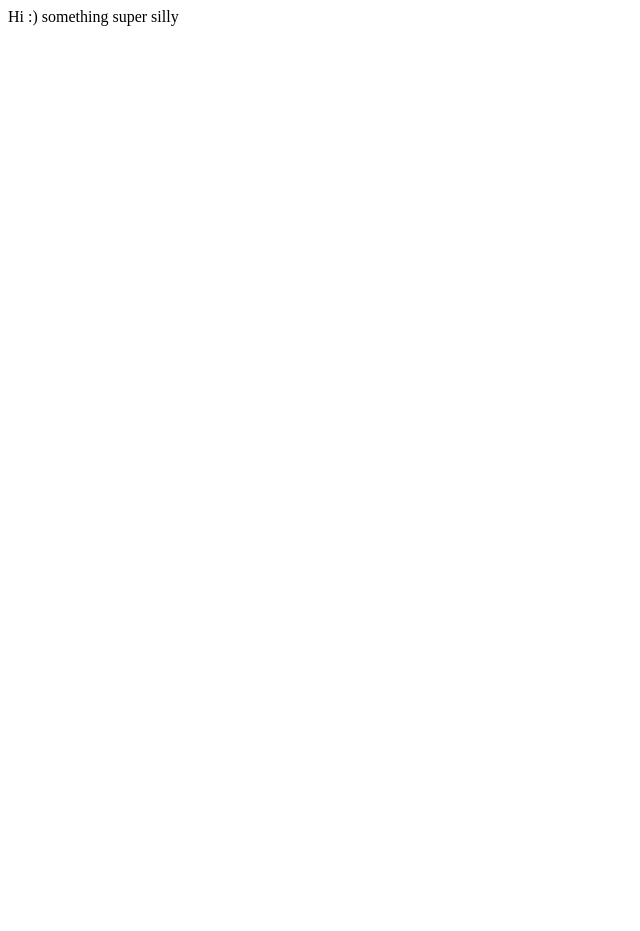
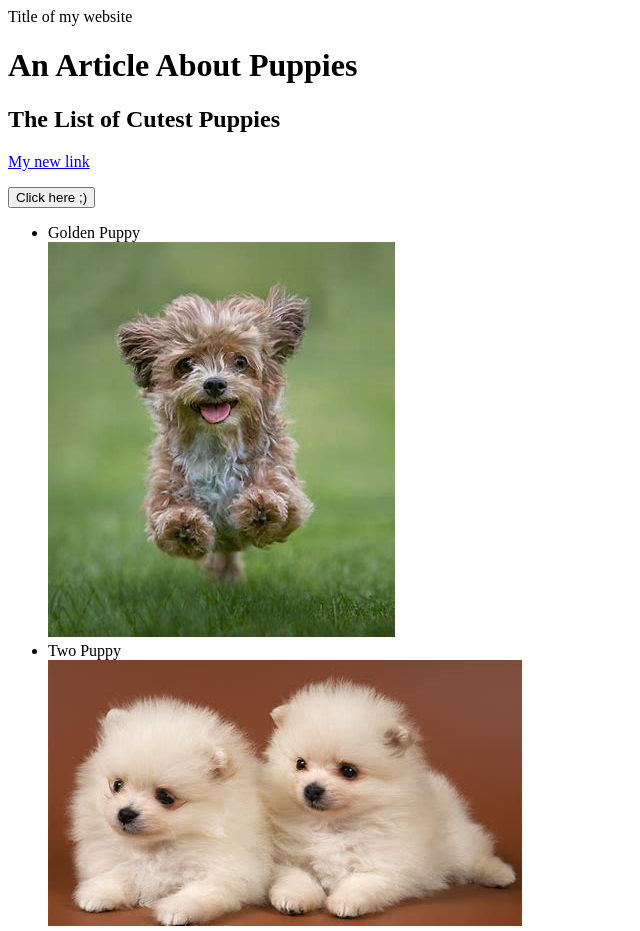
Before and after one commit to nuonuo36/Website, a plain HTML site: page index.html in a window 1280 px wide. Shown: the top 931 px of the page, without its empty margins (0-640 px from the left). Before the commit the page ends 800 px from the top, so only its background shows below. Drawn offline with Linux system fonts and the light colour scheme.

Commit message:
made skeleton

```diff
--- a/index.html
+++ b/index.html
@@ -1,7 +1,55 @@
 <!DOCTYPE html>
 <html lang="en">
+
+    <!-- define metadata about your site -->
+    <head>
+        Title of my website
+    </head>
+    <!-- Body is where all of my content lives - this is what the visitors will see-->
     <body>
-        Hi :)
-        something super silly
+        <!-- header 1 (header 2, header 3) -->
+        <h1>An Article About Puppies</h1>
+        <h2>The List of Cutest Puppies</h2>
+
+        <!-- font-family:verdana, courier -->
+        <!-- font-size: sss pt -->
+        <!-- text-align:center -->
+
+<!--
+        <div style="color:rgb(15, 190, 238); font-size:xx-large;font-family:'Franklin Gothic Medium', 'Arial Narrow', Arial, sans-serif ">
+            <p style="color:indianred">some content some content some content some content some content some content</p>
+            <p>some content some content some content some content some content some content</p>
+        </div> -->
+
+        <p>
+            <a href="www.github.com">My new link</a>
+        </p>
+
+        <p>
+            <button onclick = "alert('You have clicked the button!')"> Click here ;)
+            </button>
+        </p>
+
+        <div>
+        <p>
+        <!-- create a bullet point list -->
+            <ul>
+                <li>Golden Puppy</li>
+                <img src = "puppies.jpeg"/>
+                <li>Two Puppy</li>
+                <img src = "puppies2.jpeg"/>
+                <li>Silver Puppy</li>
+                <img src = "OIP-C.jpeg"/>
+                <li>Red Puppy</li>
+                <img src = "OIP-C (1).jpeg"/>
+            </ul>
+        </p>
+
+        <p>
+            <button>  <a href="www.nuonuo36.github.io/Website"> Click here for more puppies :) </a> </button>
+        </p>
+
+        </div>
+
     </body>
 </html>
```
Also changed, not shown: OIP-C (1).jpeg (added), OIP-C.jpeg (added), puppies.jpeg (added), puppies2.jpeg (added).
